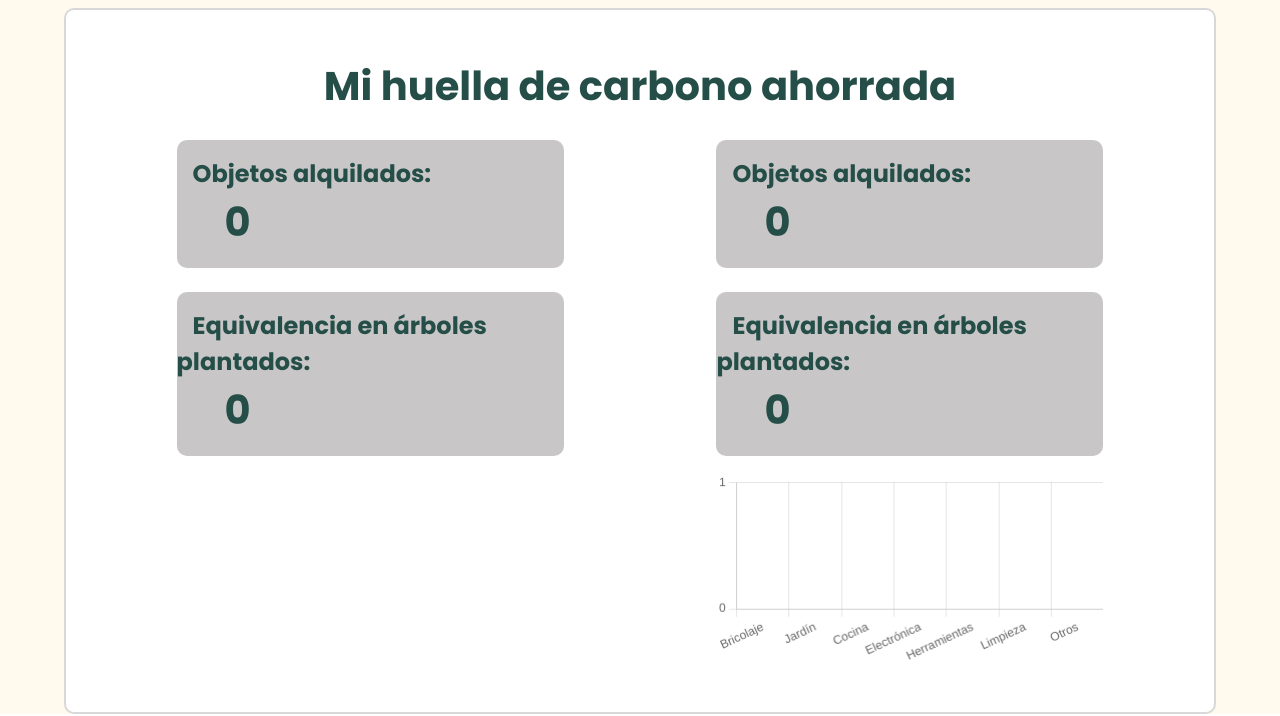
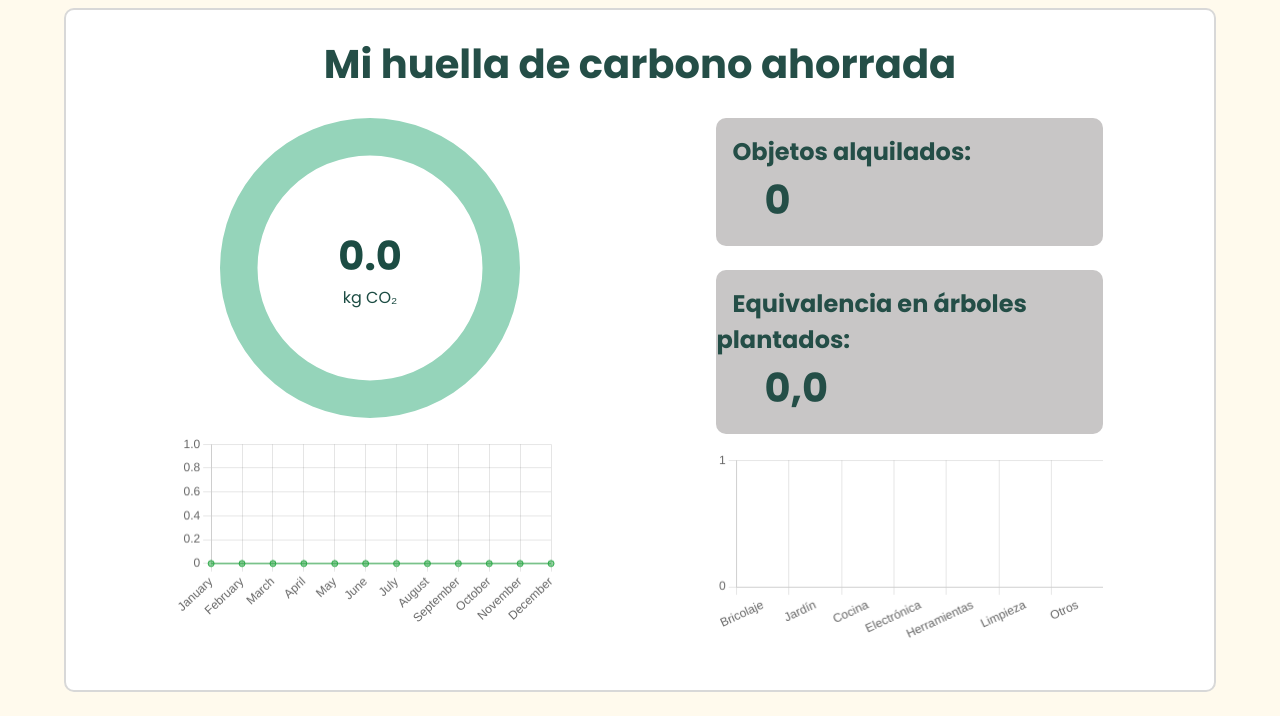
Before and after one commit to COSATECA-TFG/Cosateca, a Django app: page /usuario/huella_carbono in a window 1280 px wide. Shown: the part 113-829 px from the top of the page. Run offline with Django 5.2, Linux system fonts and the light colour scheme; the visitor is signed in with stand-in values (Sample User, id 1); data that the repository does not hold is empty.

Commit message:
feat: vista de consultar la huella de carbono totalmente realizada

```diff
--- a/cosateca/usuario/static/usuario/css/style.css
+++ b/cosateca/usuario/static/usuario/css/style.css
@@ -459,3 +459,39 @@ section > form > div:first-child{
   width: 75% !important;
   margin: 0 auto !important;
 }
+
+.meses_linechart{
+  width: 75% !important;
+  margin: 0 auto !important;
+}
+
+
+.huella-wrapper {
+  position: relative;
+  width: 300px;
+  height: 300px;
+  margin: auto;
+}
+
+.huella-canvas {
+  width: 100%;
+  height: 100%;
+}
+
+.huella-label {
+  position: absolute;
+  top: 50%;
+  left: 50%;
+  transform: translate(-50%, -50%);
+  text-align: center;
+  color: #1c4c43;
+}
+
+.huella-cantidad {
+  font-size: 2.5rem;
+  font-weight: bold;
+}
+
+.huella-unidad {
+  font-size: 1rem;
+}
--- a/cosateca/usuario/templates/huella_carbono_reducida.html
+++ b/cosateca/usuario/templates/huella_carbono_reducida.html
@@ -5,21 +5,27 @@
 
 {% include "header.html" %}
 
-<section class="mt-2 mb-0">
-    <div class="huella_carbono text-center">
+<section class="mt-2 mb-4">
+    <div class="huella_carbono text-center pt-4">
         <span id="titulo_detalle_objeto" class="fs-1">Mi huella de carbono ahorrada</span>
 
         <div class="row mt-4">
             <div class="col-6">
-                <div class="datos_simples_huella mb-4 pt-3 pb-3 text-start">
-                    <span class="ms-3 color-verde-bold fs-4">Objetos alquilados:<br></span>
-                    <span class="ms-5 fs-1 color-verde-bold">{{n_obj_alquilados}}</span>
+                <div class="huella-wrapper">
+                <canvas id="huellaDoughnut" class="huella-canvas"></canvas>
+                <div id="huellaLabel" class="huella-label">
+                    <span class="huella-cantidad">0.0</span><br>
+                    <span class="huella-unidad">kg CO₂</span>
+                </div>
                 </div>
 
-                <div class="datos_simples_huella pt-3 pb-3 text-start">
-                    <span class="ms-3 color-verde-bold fs-4">Equivalencia en árboles plantados:<br></span>
-                    <span class="ms-5 fs-1 color-verde-bold">{{n_obj_alquilados}}</span>
+
+
+
+                <div class="meses_linechart mt-3">
+                    <canvas id="mesesLineChart"></canvas>
                 </div>
+
 
 
 
@@ -34,7 +40,7 @@
 
                 <div class="datos_simples_huella pt-3 pb-3 text-start">
                     <span class="ms-3 color-verde-bold fs-4">Equivalencia en árboles plantados:<br></span>
-                    <span class="ms-5 fs-1 color-verde-bold">{{n_obj_alquilados}}</span>
+                    <span class="ms-5 fs-1 color-verde-bold">{{arboles_plantados_estimados}}</span>
                 </div>
 
                 <div class="categorias_barchart mt-3">
@@ -109,6 +115,87 @@
     });
 </script>
 
+{{ huella_por_mes|json_script:"huellaPorMes" }}
+<script>
+    document.addEventListener('DOMContentLoaded', function () {
+        const huellaPorMes = JSON.parse(document.getElementById('huellaPorMes').textContent);
+
+        const labels = Object.keys(huellaPorMes);
+        const data = Object.values(huellaPorMes);
+
+        const ctx = document.getElementById('mesesLineChart').getContext('2d');
+        const huellaMesLine = new Chart(ctx, {
+            type: 'line',
+            data: {
+                labels: labels,
+                datasets: [{
+                    label: '',
+                    data: data,
+                    backgroundColor: 'rgba(40, 167, 69, 0.5)',
+                    borderColor: 'rgba(40, 167, 69, 1)',
+                    borderWidth: 1
+                }]
+            },
+            options: {
+                plugins: {
+                    legend: {
+                        display: false
+                    }
+                },
+                scales: {
+                    y: {
+                        beginAtZero: true
+                    }
+                }
+            }
+        });
+    });
+
+
+
+</script>
+
+
+
+{{ cantidad_huella_ahorrada|json_script:"cantidadHuellaAhorrada" }}
+<script>
+document.addEventListener("DOMContentLoaded", function () {
+    const cantidadHuellaAhorrada = JSON.parse(document.getElementById('cantidadHuellaAhorrada').textContent);
+    console.log("Pepe:", cantidadHuellaAhorrada);
+    console.log(cantidadHuellaAhorrada)
+
+    const valorActual = Number(cantidadHuellaAhorrada)  // Valor actual de la huella de carbono ahorrada
+    const maximo = 3000;
+
+    const ctx = document.getElementById('huellaDoughnut').getContext('2d');
+    new Chart(ctx, {
+        type: 'doughnut',
+        data: {
+            datasets: [{
+                data: [valorActual, maximo - valorActual],
+                backgroundColor: ['#1c4c43', '#95d4ba'],
+                borderWidth: 0
+            }]
+        },
+        options: {
+            cutout: '75%',
+            responsive: false,
+            plugins: {
+                legend: { display: false },
+                tooltip: { enabled: false }
+            }
+        }
+    });
+
+    // Centrar texto
+    document.getElementById('huellaLabel').innerHTML = `
+        <span class="huella-cantidad">${valorActual.toFixed(1)}</span><br>
+        <span class="huella-unidad">kg CO₂</span>
+    `;
+});
+</script>
+
+
 
 
 
--- a/cosateca/usuario/views.py
+++ b/cosateca/usuario/views.py
@@ -300,6 +300,8 @@ def consultar_huella_carbono_reducida(request):
             huella = alquiler.objeto.huella_carbono
             huella_por_mes[mes] += huella
 
+    arboles_plantados_estimados = cantidad_huella_ahorrada / 21  # Asumiendo que un árbol absorbe 21 kg de CO2 al año
+    arboles_plantados_estimados = round(arboles_plantados_estimados, 2)
 
 
 
@@ -308,5 +310,6 @@ def consultar_huella_carbono_reducida(request):
                     'objetos_alquilados': objetos_alquilados,
                     'obj_tipo_cantidad': tipo_cantidad,
                     'cantidad_huella_ahorrada': cantidad_huella_ahorrada,
-                    'huella_por_mes': huella_por_mes}
+                    'huella_por_mes': huella_por_mes,
+                    'arboles_plantados_estimados': arboles_plantados_estimados}
                     )
```
